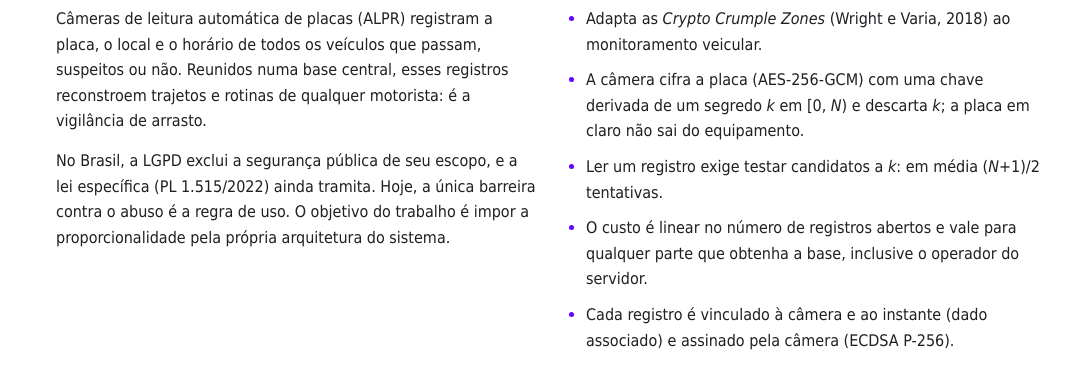
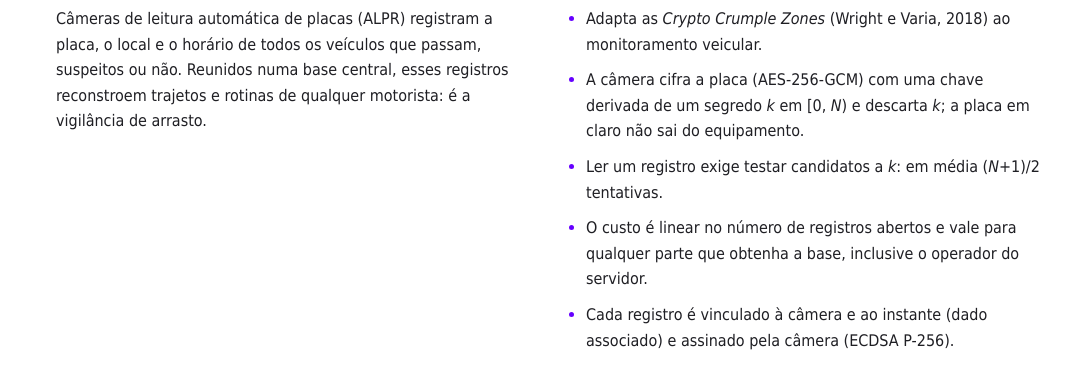
Before and after one commit to Guilhermetxgomes/TCC, a plain HTML site: page docs/index.html in a window 1280 px wide. Shown: the part 692-1080 px from the top of the page, without its empty margins (88-1167 px from the left). Drawn offline with Linux system fonts and the light colour scheme.

Commit message:
Remove parágrafo sobre LGPD da página e atualiza o pôster
- Retira da seção "O problema" o parágrafo sobre LGPD, PL 1.515/2022
  e o objetivo do trabalho
- Pôster sem os itens equivalentes

Co-Authored-By: Claude Opus 5.5 <noreply@anthropic.com>
Claude-Session: https://claude.ai/code/session_013Nbzi27xpikvqq4aokh7RE

```diff
--- a/docs/index.html
+++ b/docs/index.html
@@ -131,7 +131,6 @@
       <div>
         <h2><span class="n">1</span>O problema</h2>
         <p>Câmeras de leitura automática de placas (ALPR) registram a placa, o local e o horário de todos os veículos que passam, suspeitos ou não. Reunidos numa base central, esses registros reconstroem trajetos e rotinas de qualquer motorista: é a vigilância de arrasto.</p>
-        <p>No Brasil, a LGPD exclui a segurança pública de seu escopo, e a lei específica (PL 1.515/2022) ainda tramita. Hoje, a única barreira contra o abuso é a regra de uso. O objetivo do trabalho é impor a proporcionalidade pela própria arquitetura do sistema.</p>
       </div>
       <div>
         <h2><span class="n">2</span>A proposta</h2>
```
Also changed, not shown: docs/poster.jpg, 1 other file.
